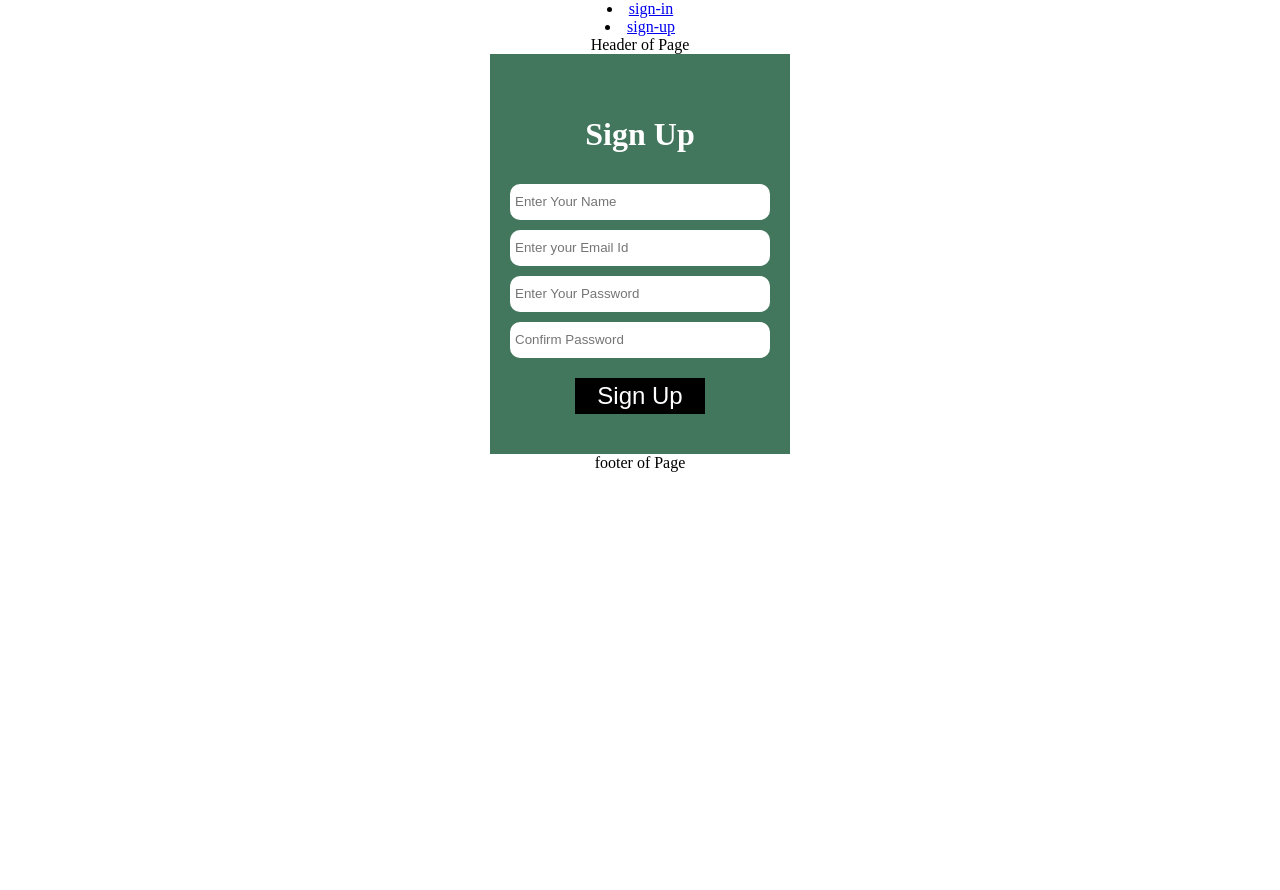
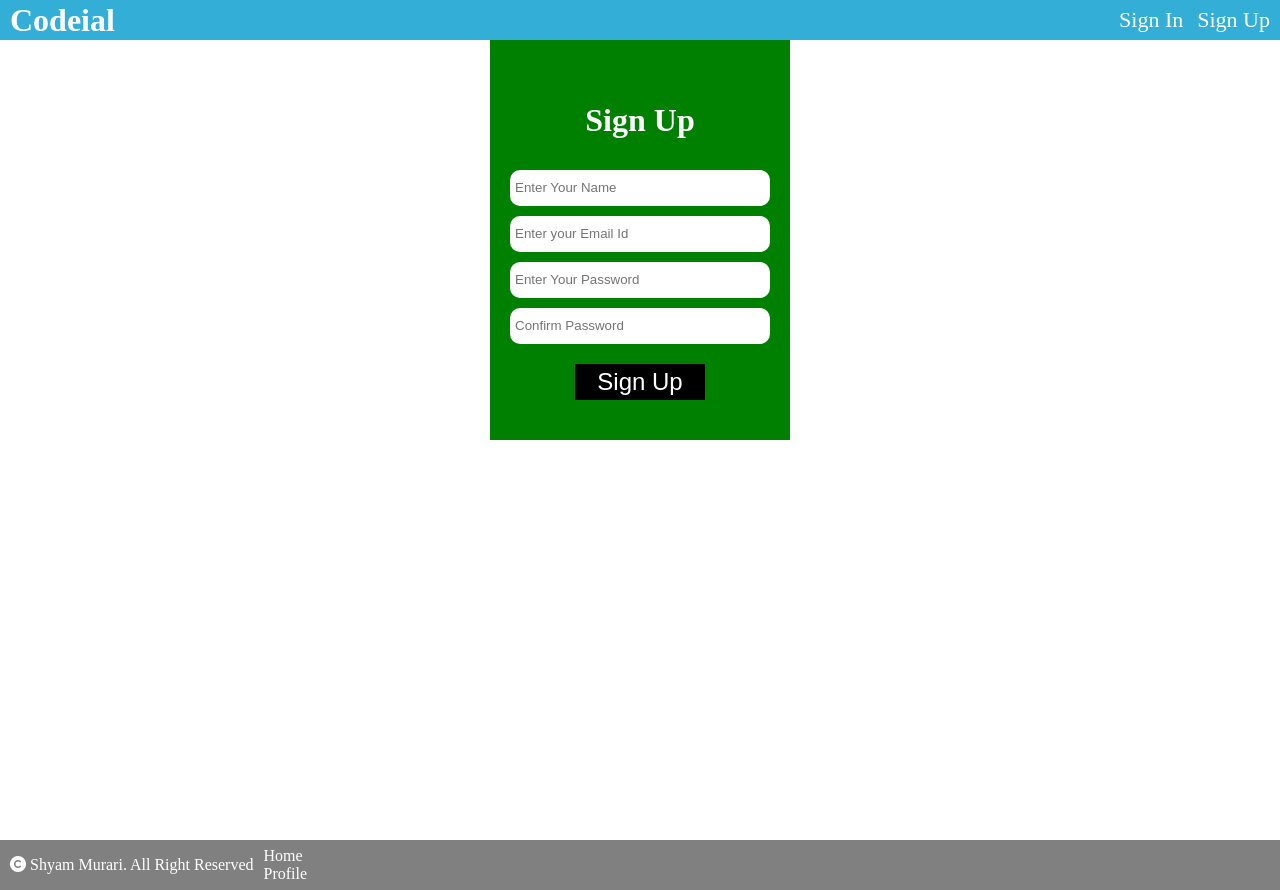
Before and after one commit to murarigodara/codeial, a Node server app: page /users/sign-up in a window 1280 px wide. Before the commit the page ends 472 px from the top, so only its background shows below. Run offline with Node 20, Linux system fonts and the light colour scheme; some libraries are stand-ins or nearby versions.

Commit message:
added scss library and folder setup

```diff
--- /dev/null
+++ b/assets/css/footer.css
@@ -0,0 +1,19 @@
+footer {
+  color: white;
+  display: flex;
+  justify-items: flex-start;
+  align-items: center;
+  flex-wrap: wrap;
+  background-color: gray;
+  margin-bottom: 0%; }
+  footer p {
+    margin-left: 10px; }
+  footer div {
+    display: flex;
+    flex-direction: column; }
+    footer div li {
+      list-style: none;
+      margin-left: 10px; }
+      footer div li a {
+        text-decoration: none;
+        color: white; }
--- /dev/null
+++ b/assets/css/header.css
@@ -0,0 +1,17 @@
+header {
+  height: 40px;
+  background-color: #32aed7;
+  color: white;
+  display: flex;
+  justify-content: space-between;
+  align-items: center; }
+  header h1 {
+    margin-left: 10px; }
+  header div li {
+    list-style: none;
+    display: inline;
+    margin-right: 10px; }
+    header div li a {
+      color: white;
+      text-decoration: none;
+      font-size: 22px; }
--- a/assets/css/layout.css
+++ b/assets/css/layout.css
@@ -1,4 +1,5 @@
-body{
-    margin: 0px;
-    text-align: center;
-}
+body {
+  margin: 0px;
+  height: 100%; }
+  body #layout-main {
+    height: 100vh  !important; }
--- a/assets/css/signup.css
+++ b/assets/css/signup.css
@@ -1,4 +1,4 @@
-.sign-up-container{
+.sign-up-container {
   width: 300px;
   height: 400px;
   margin: auto;
@@ -6,34 +6,32 @@
   flex-direction: column;
   justify-content: center;
   align-items: center;
-    background-color: rgb(67 119 93);
-    text-align: left;
-}
-.sign-up-container h1{
-    color:white
-}
-.sign-up-form{
+  background-color: green;
+  text-align: left; }
+
+.sign-up-container h1 {
+  color: white; }
+
+.sign-up-form {
   display: flex;
   flex-direction: column;
   flex-wrap: wrap;
   align-items: center;
-    justify-content: center;
-}
-.sign-up-form input{
+  justify-content: center; }
+
+.sign-up-form input {
   width: 250px;
   margin-top: 10px;
   height: 26px;
   border-radius: 10px;
   padding: 5px;
-    border: none;
-}
-.sign-up-form button{
+  border: none; }
+
+.sign-up-form button {
   width: 130px;
   height: 36px;
   margin-top: 20px;
   font-size: 24px;
   border: none;
   color: white;
-    background-color: black;
-
-}
+  background-color: black; }
--- a/assets/css/user_profile.css
+++ b/assets/css/user_profile.css
@@ -1,3 +1,2 @@
-body{
-    background-color: aquamarine;
-}
+body {
+  background-color: aquamarine; }
--- /dev/null
+++ b/assets/scss/footer.scss
@@ -0,0 +1,24 @@
+footer{
+    color: white;
+    display: flex;
+    justify-items: flex-start;
+    align-items: center;
+    flex-wrap: wrap;
+    background-color: gray;
+    margin-bottom: 0%;
+    p{
+        margin-left: 10px;
+    }
+    div{
+        display: flex;
+        flex-direction: column;
+        li{
+            list-style: none;
+            margin-left: 10px;
+            a{
+                text-decoration: none;
+                color: white;
+            }
+        }
+    }
+}
--- /dev/null
+++ b/assets/scss/header.scss
@@ -0,0 +1,24 @@
+header{
+    height:40px;
+    background-color: rgb(50, 174, 215);
+    color: white;
+    display: flex;
+    justify-content: space-between;
+    align-items: center;
+    h1{
+        margin-left: 10px;
+    }
+    div{
+
+        li{
+            list-style: none;
+            display: inline;
+            margin-right: 10px;
+            a{
+                color: white;
+                text-decoration: none;
+                font-size: 22px;
+            }
+        }
+    }
+}
--- /dev/null
+++ b/assets/scss/layout.scss
@@ -0,0 +1,7 @@
+body{
+    margin: 0px;
+    height: 100%;
+    #layout-main{
+        height: 100vh  !important;
+    }
+}
--- /dev/null
+++ b/assets/scss/signup.scss
@@ -0,0 +1,39 @@
+.sign-up-container{
+    width: 300px;
+    height: 400px;
+    margin: auto;
+    display: flex;
+    flex-direction: column;
+    justify-content: center;
+    align-items: center;
+    background-color:green ;   //rgb(67 119 93)
+    text-align: left;
+}
+.sign-up-container h1{
+    color:white
+}
+.sign-up-form{
+    display: flex;
+    flex-direction: column;
+    flex-wrap: wrap;
+    align-items: center;
+    justify-content: center;
+}
+.sign-up-form input{
+    width: 250px;
+    margin-top: 10px;
+    height: 26px;
+    border-radius: 10px;
+    padding: 5px;
+    border: none;
+}
+.sign-up-form button{
+    width: 130px;
+    height: 36px;
+    margin-top: 20px;
+    font-size: 24px;
+    border: none;
+    color: white;
+    background-color: black;
+
+}
--- /dev/null
+++ b/assets/scss/user_profile.scss
@@ -0,0 +1,3 @@
+body{
+    background-color: aquamarine;
+}
--- a/index.js
+++ b/index.js
@@ -1,20 +1,10 @@
 const express=require('express');
 const cookieParser=require('cookie-parser'); // cookie-parse libray used to edit cookie in server
+//require layout library
+const expresslayouts=require('express-ejs-layouts');
 const app=express();
 
 const port=8000;
-
-
-// express. urlencoded() is a method inbuilt in express
-// to recognize the incoming Request Object as strings or arrays.
-// This method is called as a middleware in your application
-app.use(express.urlencoded());
-
-//call cookie-parser for use
-app.use(cookieParser());
-//require layout library
-const expresslayouts=require('express-ejs-layouts');
-
 //adding darabase to it
 const db=require('./config/mongoose');
 
@@ -25,6 +15,25 @@ const passportLocal=require('./config/passport-local-strategy');
 
 const { Mongoose } = require('mongoose');
 const MongoStore=require('connect-mongo')(session);
+//sass middleware
+const sassMiddleware=require('node-sass-middleware');
+//we put the sass middelware just before the app start becuase we want all file to be complied before server start
+app.use(sassMiddleware({
+    src:'./assets/scss',
+    dest:'./assets/css',
+    debug:true,
+    outputStyle:'extended',
+    prefix:'/css'
+}))
+// express. urlencoded() is a method inbuilt in express
+// to recognize the incoming Request Object as strings or arrays.
+// This method is called as a middleware in your application
+app.use(express.urlencoded());
+
+//call cookie-parser for use
+app.use(cookieParser());
+
+
 //add static files to server
 app.use(express.static('./assets'));
 
--- a/package.json
+++ b/package.json
@@ -20,6 +20,7 @@
     "express-ejs-layouts": "^2.5.1",
     "express-session": "^1.17.3",
     "mongoose": "^6.4.4",
+    "node-sass-middleware": "^1.0.1",
     "passport": "^0.6.0",
     "passport-local": "^1.0.0"
   }
--- a/views/_footer.ejs
+++ b/views/_footer.ejs
@@ -1,3 +1,8 @@
 <footer>
-    footer of Page
+
+    <p><i class="fa-solid fa-copyright"></i> Shyam Murari. All Right Reserved</p>
+    <div>
+        <li><a href="/">Home</a></li>
+        <li><a href="/users/profile">Profile</a></li>
+    </div>
 </footer>
--- a/views/_header.ejs
+++ b/views/_header.ejs
@@ -1,12 +1,14 @@
 <header>
+    <h1>Codeial</h1>
+    <div>
     <%if(locals.user){%>
         <li>
             <a href="/users/profile"><%=user.name%></a>
             </li>
-        <li><a href="/users/sign-out">Sign out</a></li>
+        <li><a href="/users/sign-out">Sign Out</a></li>
         <%}else{%>
-            <li><a href="/users/sign-in">sign-in</a></li>
-            <li><a href="/users/sign-up">sign-up</a></li>
+            <li><a href="/users/sign-in">Sign In</a></li>
+            <li><a href="/users/sign-up">Sign Up</a></li>
             <%}%>
-    Header of Page
+        </div>
 </header>
--- a/views/layout.ejs
+++ b/views/layout.ejs
@@ -3,24 +3,32 @@ we can change content in it which is put in <%-body%> part in below code  -->
 
 <!DOCTYPE html>
 <html lang="en">
+
 <head>
     <meta charset="UTF-8">
     <meta http-equiv="X-UA-Compatible" content="IE=edge">
     <meta name="viewport" content="width=device-width, initial-scale=1.0">
-    <title><%=title%></title>
+    <title>
+        <%=title%>
+    </title>
     <link rel="stylesheet" href="/css/layout.css">
-
+    <link rel="stylesheet" href="/css/header.css">
+    <link rel="stylesheet" href="/css/footer.css">
+    <link rel="stylesheet" href="https://cdnjs.cloudflare.com/ajax/libs/font-awesome/6.1.2/css/all.min.css">
     <!-- <%- style %> this add here so that all links are in head tag  -->
     <%- style %>
 </head>
+
 <body>
     <!-- adding add and footer from different file called as partials and these file are of -->
     <!-- ejs type and saved in views folder -->
     <%- include('_header');%>
-    <%-body%>
-    <%- include('_footer');%>
+        <main id="layout-main">
+            <%-body%>
+        </main>
+        <%- include('_footer');%>
+            <!-- <%- script %> this is used to move all file link at bottom of body tag -->
+        <%- script %>
+</body>
 
-    <!-- <%- script %> this is used to move all file link at bottom of body tag -->
-    <%- script %>
-</body>
 </html>
```
Also changed, not shown: controllers/home_controllers.js (+6 -1 lines), models/post.js (added, +15 -0 lines), 1 other file. Lines whose indentation alone changed are shown as unchanged.
